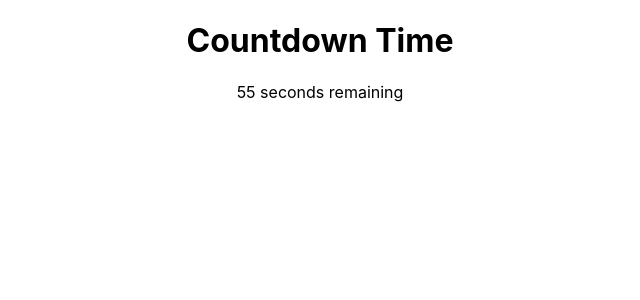
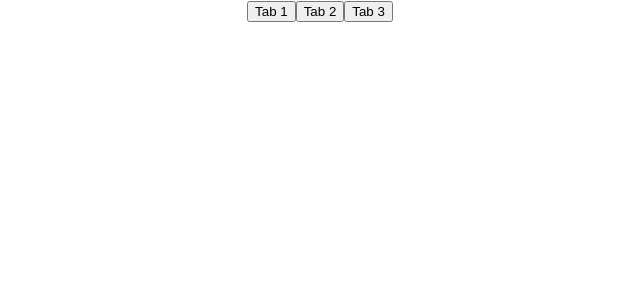
Before and after one commit to sreddy1264/my-react-app, a React (Create React App) app: page / in a window 1280 px wide. Shown: the top 300 px of the page, without its empty margins (320-960 px from the left). Built offline with nearby package versions, Linux system fonts and the light colour scheme.

Commit message:
feat(Tabs): dynamically displaying tab content

```diff
--- a/src/App.js
+++ b/src/App.js
@@ -25,6 +25,7 @@ import { Counter } from './components/Counter';
 import { CommentSection } from "./components/comments/CommentSection";
 import { ToggleSwitch } from "./components/ToggleSwitch";
 import { CountdownTimer } from './components/CountdownTimer';
+import { Tabs } from './components/Tabs';
 
 function App() {
   //  If we list all the natural numbers below 10 that are multiples of 3
@@ -184,7 +185,13 @@ function App() {
   // uncomment this for ToggleSwitch
   // return <ToggleSwitch />;
   // uncomment this for CountdownTimer
-  return <CountdownTimer initialSeconds={60} />;
+  // return <CountdownTimer initialSeconds={60} />;
+   const tabs = [
+     { label: "Tab 1", content: <div>Content of Tab 1</div> },
+     { label: "Tab 2", content: <div>Content of Tab 2</div> },
+     { label: "Tab 3", content: <div>Content of Tab 3</div> },
+   ];
+  return <Tabs tabs={tabs} />;
 }
 
 export default App;
--- /dev/null
+++ b/src/components/Tabs.jsx
@@ -0,0 +1,23 @@
+import { useState } from "react";
+
+export const Tabs = ({ tabs }) => {
+    const [selectedtab, setselectedtab] = useState("");
+
+    const displayContent = tabs.find((tab) => tab.label === selectedtab);
+
+  return (
+    <div style={{ textAlign: "center" }}>
+      {tabs.map((tab) => (
+        <span key={tab.label}>
+          <button
+            style={{ color: tab.label === selectedtab ? 'blue' : ''}}
+            onClick={() => setselectedtab(tab.label)}
+          >
+            {tab.label}
+          </button>
+        </span>
+      ))}
+      {displayContent ? displayContent.content : null}
+    </div>
+  );
+};
```
